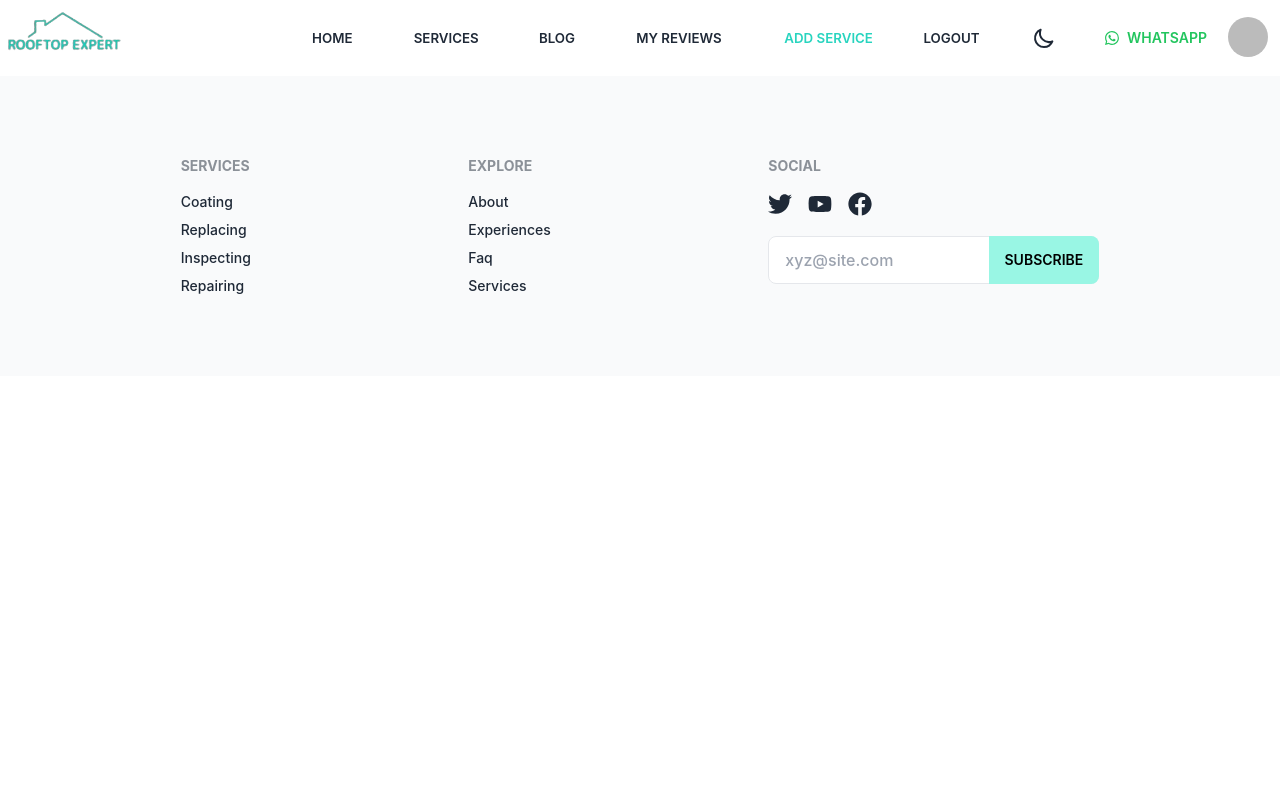
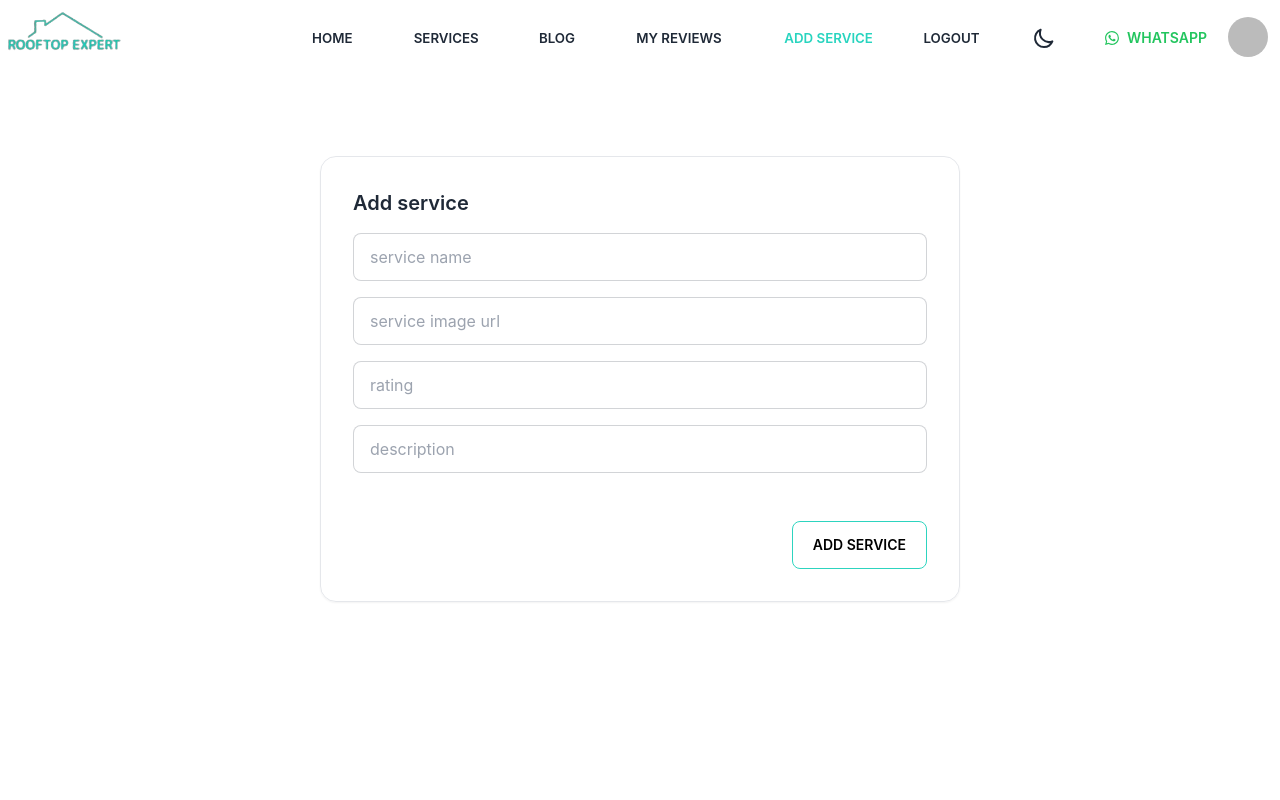
Before and after one commit to Najmul11/Rooftop-Service-client, a React (Create React App) app: page /addservice in a window 1280 px wide. Shown: the top 800 px of the page. Built offline with nearby package versions, Linux system fonts and the light colour scheme; no server answers; sample sign-in values are in the browser's storage.

Commit message:
add service post api added

```diff
--- a/src/Pages/AddService/AddService.js
+++ b/src/Pages/AddService/AddService.js
@@ -1,9 +1,35 @@
 import React from 'react';
 
 const AddService = () => {
+
+    const handleAddService=(e)=>{
+        e.preventDefault()
+        const form=e.target
+        const name=form.name.value
+        const img2=form.image.value
+        const price=form.price.value
+        const description=form.description.value
+
+        const service={img2, name, price, description}
+        console.log(service);
+    }
     return (
-        <div>
-
+        <div className='dark:bg-gray-800 min-h-screen'>
+            <div className="container mx-auto py-20">
+                <div className="card md:w-1/2 mx-auto  shadow-sm border dark:bg-gray-300">
+                    <form onSubmit={handleAddService} className="card-body">
+                        <h2 className="card-title">Add service</h2>
+                        <input type="text" placeholder="service name" name='name' className="input input-bordered w-full mt-2" />
+                        <input type="text" placeholder="service image url" name='image' className="input input-bordered w-full mt-2" />
+                        <input type="number" placeholder="rating" name='price' className="input input-bordered w-full mt-2" />
+                        <input type="text" placeholder="description" name='description' className="input input-bordered w-full mt-2" />
+                        <div className="card-actions justify-end">
+                        <button className="btn px-5 py-2 text-black dark:bg border-teal-400 mt-10 bg-transparent hover:bg-teal-50
+                             hover:border-teal-400 dark:text-gray-800 dark:hover:bg-teal-500">Add service</button>
+                        </div>
+                    </form>
+                </div>
+            </div>
         </div>
     );
 };
--- a/src/Pages/Home/HomeServices/SingleService.js
+++ b/src/Pages/Home/HomeServices/SingleService.js
@@ -4,12 +4,12 @@ import { PhotoProvider, PhotoView } from 'react-photo-view';
 import 'react-photo-view/dist/react-photo-view.css';
 import { Link } from 'react-router-dom';
 const SingleService = ({service}) => {
-    const {name, img, description, _id}=service
+    const {name, img2, description, _id}=service
     return (
         <div className="card  bg-base-100  dark:bg-gray-300">
             <figure className="px-10 pt-10">
                 <PhotoProvider>
-                    <PhotoView src={img}><img src={img} alt="" /></PhotoView>
+                    <PhotoView src={img2}><img src={img2} alt="" /></PhotoView>
                 </PhotoProvider>
             </figure>
             <div className="card-body items-center text-center">
--- a/src/Pages/SingleServiceDetail.js/SingleServiceDetail.js
+++ b/src/Pages/SingleServiceDetail.js/SingleServiceDetail.js
@@ -29,10 +29,7 @@ const SingleServiceDetail = () => {
                         <div className="card-body">
                             <h2 className=" card-title text-5xl font-semibold">{name}</h2>
                             <p className='mt-5'>{description}</p>
-                            <div className='flex justify-between items-center mt-5'>
-                                <span className='text-4xl font-medium'>${price}</span>
-                                <span className='text-xl font-medium '>Rating: {rating}</span>
-                            </div>
+                            <span className='text-4xl font-medium mt-5'>${price}</span>
                         </div>
                     </div>
                     <div className='md:w-1/2'>
```
